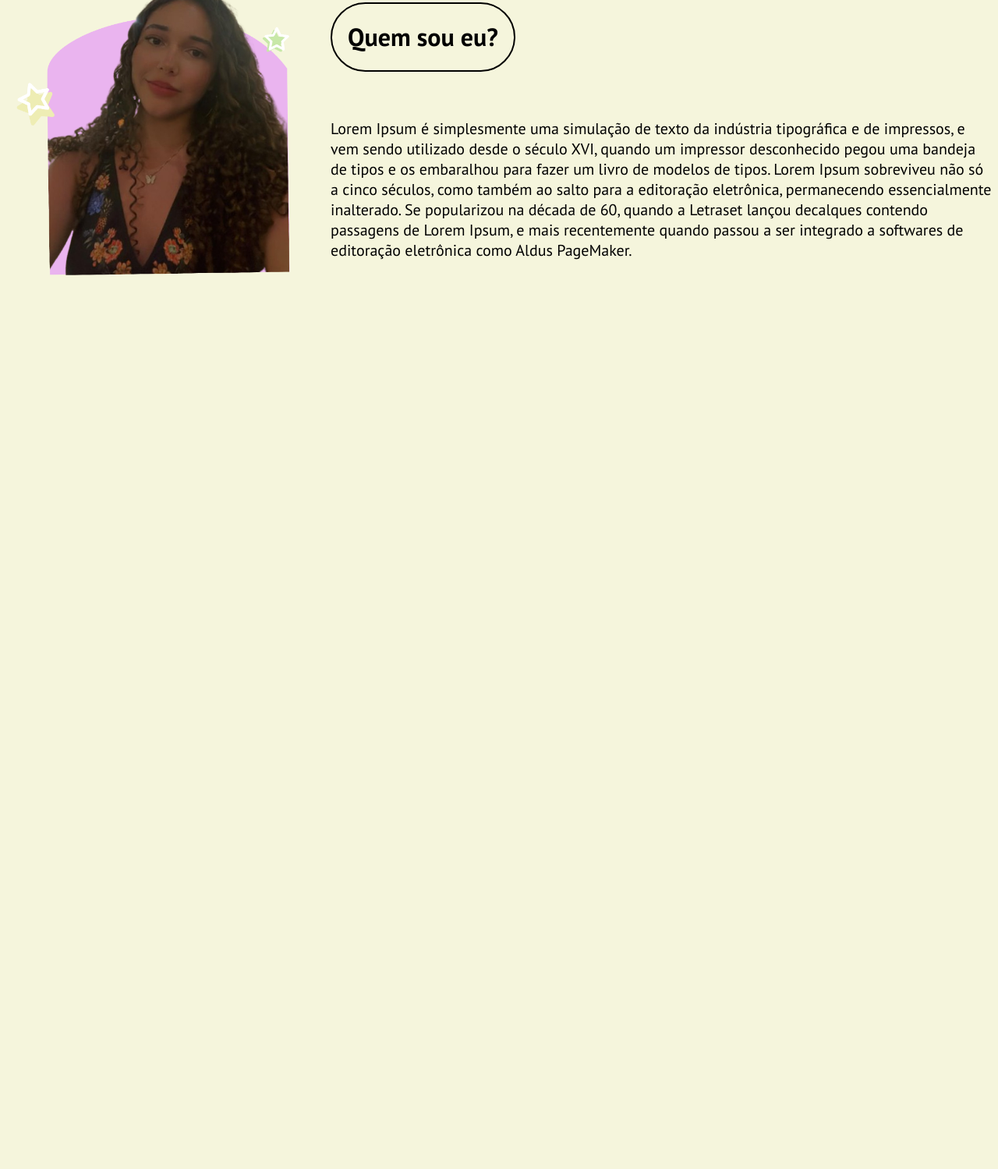
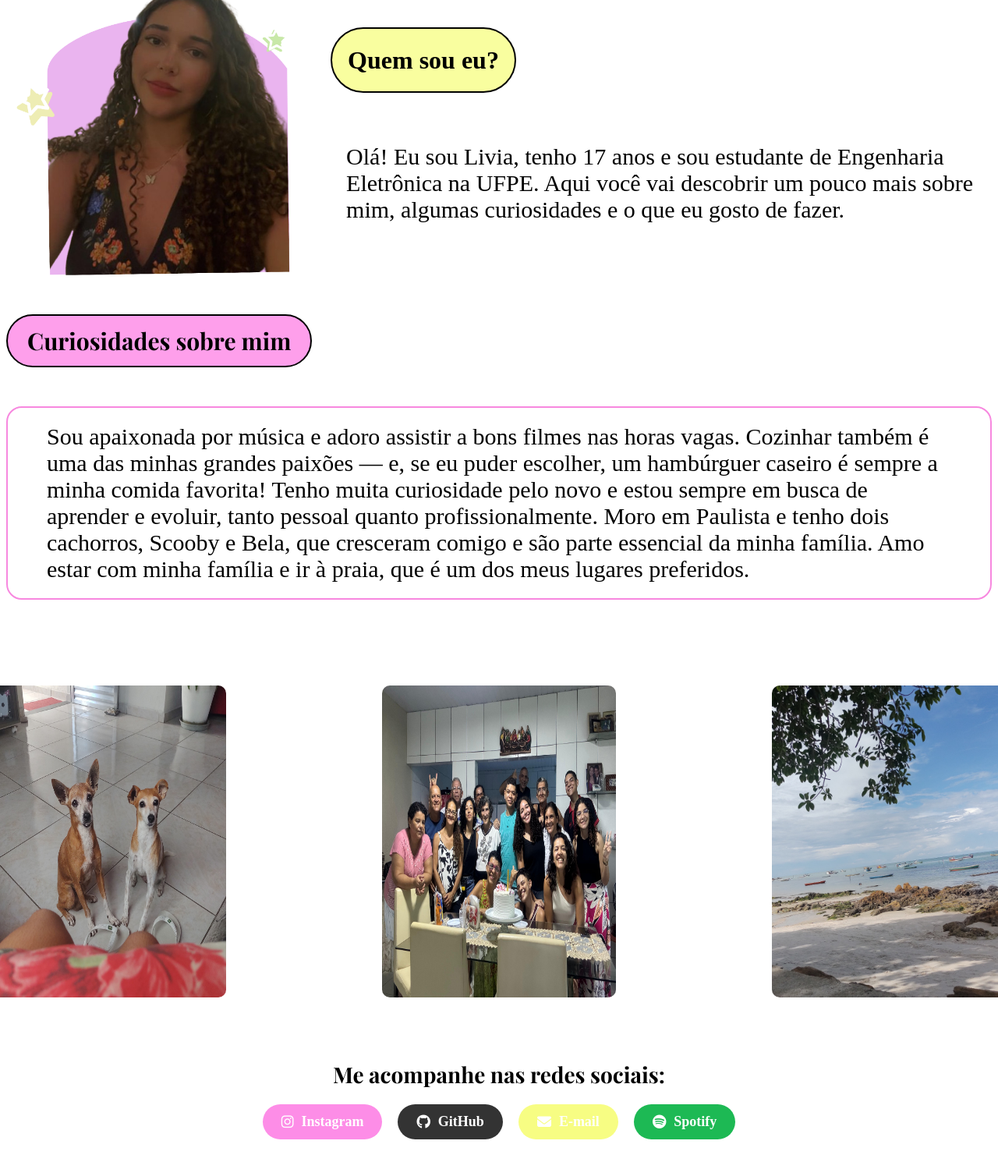
Before and after one commit to liviadornelas/Pagina-pessoal, a plain HTML site: page index.html in a window 1280 px wide. Shown: the part 205-1704 px from the top of the page at 78% size. Before the commit the page ends 800 px from the top, so only its background shows below. Drawn offline with nearby package versions, Linux system fonts and the light colour scheme; a web font is replaced by a local one.

Commit message:
Atualizando projeto finalizado

```diff
--- a/index.html
+++ b/index.html
@@ -5,6 +5,8 @@
     <meta name="viewport" content="width=device-width, initial-scale=1.0">
     <title>Livia Dornelas</title>
     <link rel="stylesheet" href="style.css">
+    <link rel="stylesheet" href="https://cdnjs.cloudflare.com/ajax/libs/font-awesome/6.5.0/css/all.min.css">
+
 </head>
 <body>
     <main>
@@ -15,14 +17,41 @@
             </div>
 
             <p>
-                Lorem Ipsum é simplesmente uma simulação de texto da indústria tipográfica e de impressos,
-                e vem sendo utilizado desde o século XVI, quando um impressor desconhecido pegou uma bandeja
-                de tipos e os embaralhou para fazer um livro de modelos de tipos. Lorem Ipsum sobreviveu não só a cinco séculos,
-                como também ao salto para a editoração eletrônica, permanecendo essencialmente inalterado. Se popularizou na década de 60,
-                quando a Letraset lançou decalques contendo passagens de Lorem Ipsum, e mais recentemente quando passou a ser integrado a
-                softwares de editoração eletrônica como Aldus PageMaker.
+                Olá! Eu sou Livia, tenho 17 anos e sou estudante de Engenharia Eletrônica na UFPE. Aqui você vai descobrir um pouco mais sobre mim, algumas curiosidades e o que eu gosto de fazer.
             </p>
         </div>
     </main>
+    <section class="secao-extra">
+        <h2 class="titulo-secundario">Curiosidades sobre mim</h2>
+        <p class="segundo-parágrafo">
+            Sou apaixonada por música e adoro assistir a bons filmes nas horas vagas. Cozinhar também é uma das minhas grandes paixões — e, se eu puder escolher, um hambúrguer caseiro é sempre a minha comida favorita! Tenho muita curiosidade pelo novo e estou sempre em busca de aprender e evoluir, tanto pessoal quanto profissionalmente. Moro em Paulista e tenho dois cachorros, Scooby e Bela, que cresceram comigo e são parte essencial da minha família. Amo estar com minha família e ir à praia, que é um dos meus lugares preferidos.
+        </p>
+
+        <div class="galeria">
+            <img src="assets/cachorros.jpg" alt="cachorros"/>
+            <img src="assets/família.jpg" alt="família"/>
+            <img src="assets/praia.jpg" alt="praia"/>
+
+        </div>
+    </section>
+    <section class="redes-sociais">
+        <h2>Me acompanhe nas redes sociais:</h2>
+        <div class="botoes-redes">
+          <a href="https://www.instagram.com/liviaadg?igsh=MWR2Z28wYnA1a2g1Ng==" target="_blank" class="instagram">
+            <i class="fab fa-instagram"></i> Instagram
+          </a>
+          <a href="https://github.com/liviadornelas" target="_blank" class="github">
+            <i class="fab fa-github"></i> GitHub
+          </a>
+          <a href="mailto:livia.dornelas07@gmail.com" class="email">
+            <i class="fas fa-envelope"></i> E-mail
+          </a>
+          <a href="https://open.spotify.com/user/spdz5yvnerl2c10jglsj2frf0?si=pHJr9rQ1R5uhEzWAGxXmhQ" target="_blank" class="spotify">
+            <i class="fab fa-spotify"></i> Spotify
+          </a>
+
+        </div>
+      </section>
+
 </body>
-</html>
+</html
--- a/style.css
+++ b/style.css
@@ -1,8 +1,8 @@
-@import url('https://fonts.googleapis.com/css2?family=PT+Sans:ital,wght@0,400;0,700;1,400;1,700&display=swap');
+@import url('https://fonts.googleapis.com/css2?family=PT+Sans:ital,wght@0,400;0,700;1,400;1,700&family=Playfair+Display:ital,wght@0,400..900;1,400..900&display=swap'); url('https://fonts.googleapis.com/css2?family=PT+Sans:ital,wght@0,400;0,700;1,400;1,700&display=swap');
 
 body{
     font-family: "PT Sans", sans-serif;
-    background-color: beige;
+    background-color: rgb(251, 251, 180);
 }
 
 main{
@@ -19,6 +19,7 @@ main{
 .título {
     border: 2px solid #000000;
     border-radius: 50px;
+    background-color: #f9fe9f;
     width: fit-content;
     padding-right: 20px;
     padding-left: 20px;
@@ -28,5 +29,92 @@ main{
     margin-top: 200px;
 }
 p{
-    font-size: 20px;
+    font-size: 30px;
+    padding: 5px 20px;
 }
+.segundo-parágrafo{
+    padding: 20px 50px;
+    border: 2px solid #f788df;
+    border-radius: 20px;
+  }
+
+
+.titulo-secundario {
+    border: 2px solid #000;
+    border-radius: 50px;
+    background-color: #fe9feb;
+    padding: 12px 25px;
+    width: fit-content;
+    margin-bottom: 50px;
+    margin-top: 50px;
+    font-size: 30px;
+    font-family: "Playfair Display", serif;
+}
+
+.galeria {
+    display: flex;
+    justify-content: center;
+    gap: 200px;
+    margin-top: 60px;
+  }
+
+  .galeria img {
+    width: 300px;
+    height: auto;
+    border-radius: 10px;
+    border: 20px solid:#fe9feb;
+    margin-top: 50px;
+  }
+
+  .redes-sociais {
+    text-align: center;
+    margin-top: 80px;
+    margin-bottom: 50px;
+  }
+
+  .redes-sociais h2 {
+    font-size: 28px;
+    margin-bottom: 20px;
+    font-family: "Playfair Display", serif;
+  }
+
+  .botoes-redes {
+    display: flex;
+    justify-content: center;
+    gap: 20px;
+    flex-wrap: wrap;
+  }
+
+  .botoes-redes a {
+    padding: 12px 24px;
+    border-radius: 30px;
+    text-decoration: none;
+    font-weight: bold;
+    color: white;
+    font-size: 18px;
+    transition: 0.3s ease;
+    display: flex;
+    align-items: center;
+    gap: 10px;
+  }
+
+  .instagram {
+    background-color: #fd8de7;
+  }
+
+  .github {
+    background-color: #333;
+  }
+
+  .email {
+    background-color: #f7fd83;
+  }
+
+  .spotify {
+    background-color: #1DB954;
+  }
+
+  .botoes-redes a:hover {
+    opacity: 0.85;
+    transform: scale(1.05);
+  }
```
Also changed, not shown: assets/cachorros.jpg (added), assets/família.jpg (added), assets/praia.jpg (added).
